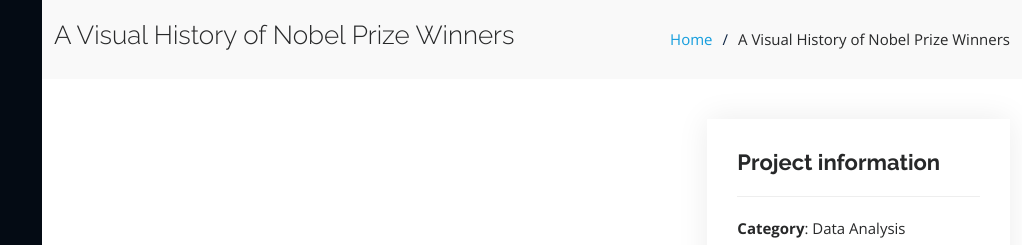
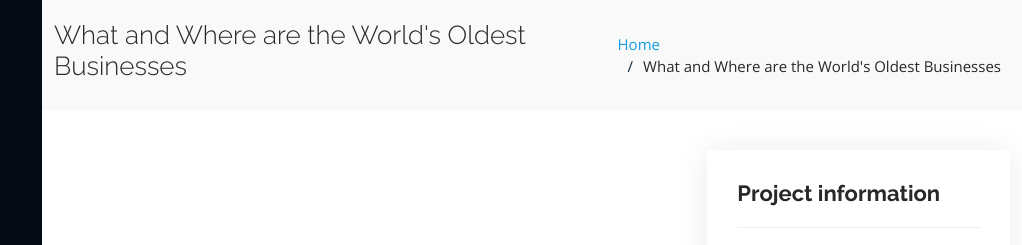
Before and after one commit to YoussefWaseem311/YoussefWaseem.github.io, a plain HTML site: page portfolio-details2.html in a window 1280 px wide. Shown: the top 245 px of the page, 258-1280 px from the left. Drawn offline with nearby package versions, Linux system fonts and the light colour scheme.

Commit message:
fixed second project not showing images and wrong name
fixed second project not showing images and wrong name

```diff
--- a/portfolio-details2.html
+++ b/portfolio-details2.html
@@ -76,10 +76,10 @@
       <div class="container">
 
         <div class="d-flex justify-content-between align-items-center">
-          <h2>A Visual History of Nobel Prize Winners</h2>
+          <h2>What and Where are the World's Oldest Businesses</h2>
           <ol>
             <li><a href="index.html">Home</a></li>
-            <li>A Visual History of Nobel Prize Winners</li>
+            <li>What and Where are the World's Oldest Businesses</li>
           </ol>
         </div>
 
```
